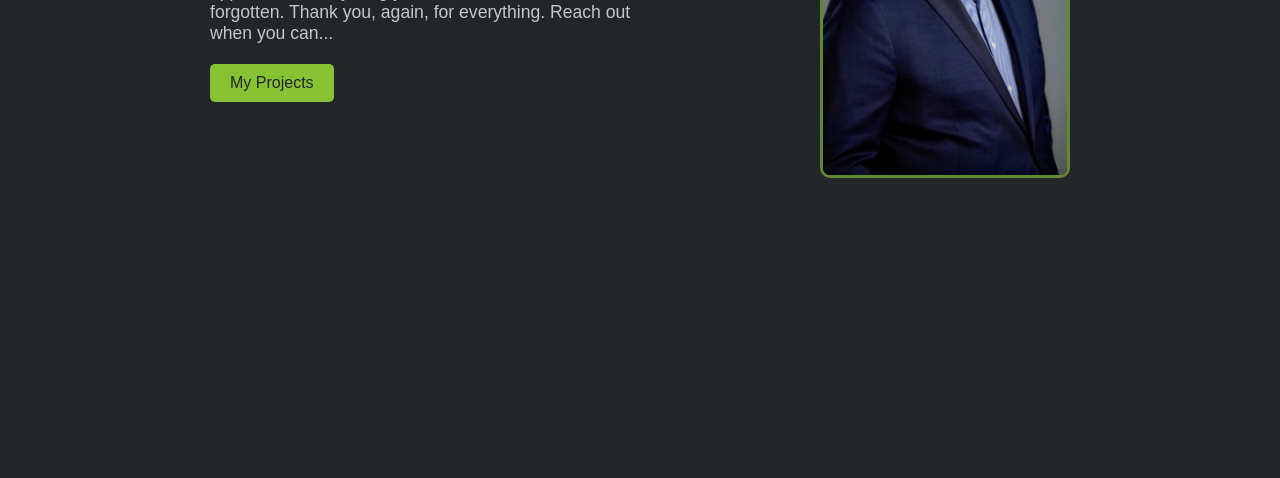
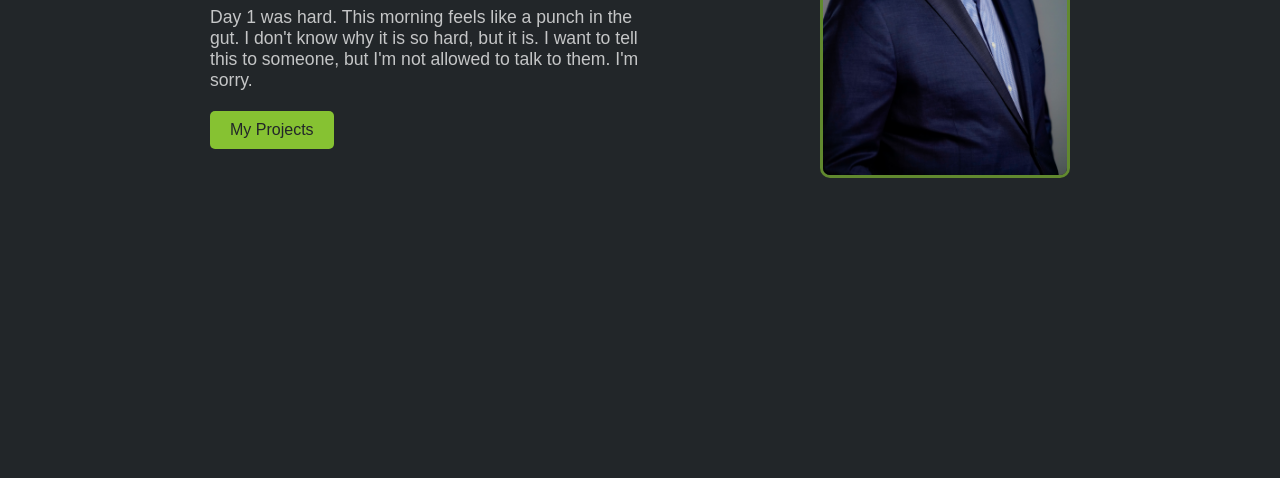
Before and after one commit to MichaelWakefield06/WakefieldB3Ventures, a plain HTML site: page home4.html in a window 1280 px wide. Shown: the part 322-800 px from the top of the page. Drawn offline with Linux system fonts and the light colour scheme.

Commit message:
Update home4.html

```diff
--- a/home4.html
+++ b/home4.html
@@ -139,6 +139,7 @@
                 <h3>I am</h3>
                 <h1>Michael Wakefield</h1>
                 <p>I figured you'd get back here eventually. This sucks. I appreciated everything you've done. You won't be forgotten. Thank you, again, for everything. Reach out when you can...</p>
+                <p>Day 1 was hard. This morning feels like a punch in the gut. I don't know why it is so hard, but it is. I want to tell this to someone, but I'm not allowed to talk to them. I'm sorry.</p>
                 <a href="#" class="btn">My Projects</a>
             </div>
             <div class="profile-img">
```
